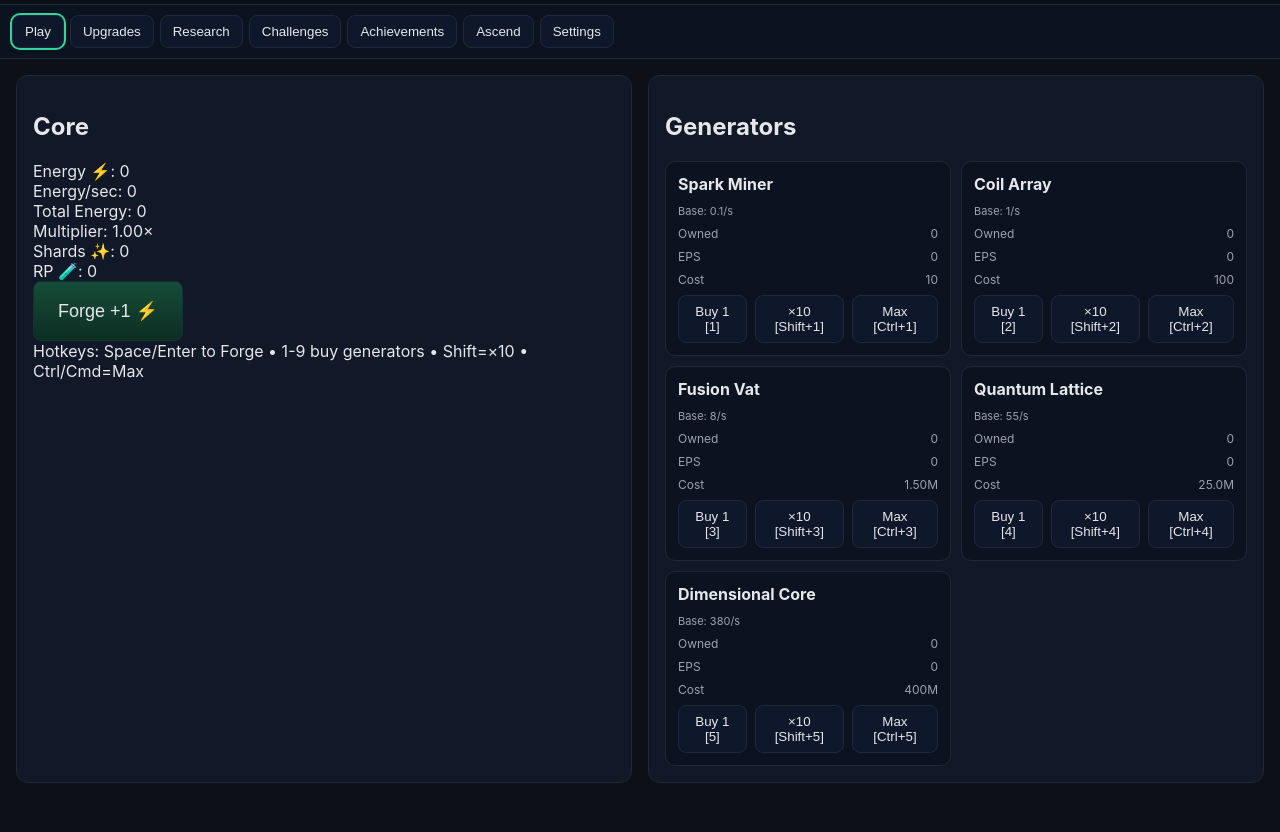
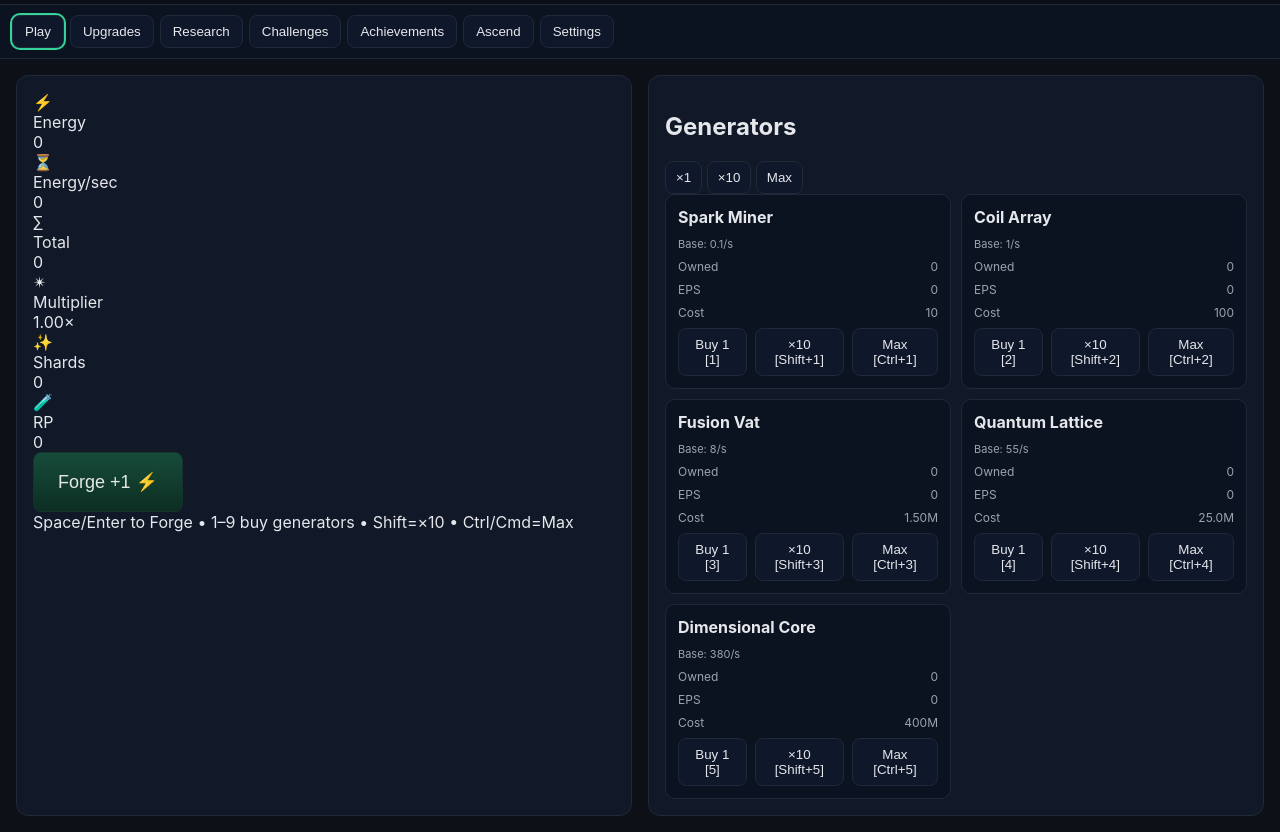
Before and after one commit to MarshmellowSpark/test-game, a plain HTML site: page index.html in a window 1280 px wide. Shown: the part 57-889 px from the top of the page. Before the commit the page ends 856 px from the top, so only its background shows below. Drawn offline with Linux system fonts and the light colour scheme.

Commit message:
Update index.html

```diff
--- a/index.html
+++ b/index.html
@@ -2,9 +2,8 @@
 <html lang="en">
 <head>
   <meta charset="utf-8" />
-  <title>Quantum Forge — Incremental</title>
+  <title>Quantum Forge</title>
   <meta name="viewport" content="width=device-width,initial-scale=1" />
-  <link rel="preconnect" href="." />
   <link rel="stylesheet" href="style.css" />
 </head>
 <body>
@@ -20,6 +19,9 @@
           <option value="dark">Dark</option>
           <option value="light">Light</option>
           <option value="terminal">Terminal</option>
+          <option value="neon">Neon</option>
+          <option value="solar">Solarized</option>
+          <option value="midnight">Midnight</option>
         </select>
       </div>
     </header>
@@ -35,31 +37,35 @@
     </nav>
 
     <main class="panes">
-      <!-- PLAY -->
       <section id="play" class="pane active">
         <div class="columns">
-          <div class="panel">
-            <h2>Core</h2>
-            <div class="stats">
-              <div>Energy ⚡: <span id="energy">0</span></div>
-              <div>Energy/sec: <span id="eps">0</span></div>
-              <div>Total Energy: <span id="totalEnergy">0</span></div>
-              <div>Multiplier: <span id="mult">1.00×</span></div>
-              <div>Shards ✨: <span id="shards">0</span></div>
-              <div>RP 🧪: <span id="rp">0</span></div>
+          <div class="panel panel-core">
+            <div class="quick">
+              <div class="qstat"><span>⚡</span><div><div class="label">Energy</div><div id="energy" class="val">0</div></div></div>
+              <div class="qstat"><span>⏳</span><div><div class="label">Energy/sec</div><div id="eps" class="val">0</div></div></div>
+              <div class="qstat"><span>∑</span><div><div class="label">Total</div><div id="totalEnergy" class="val">0</div></div></div>
+              <div class="qstat"><span>✴︎</span><div><div class="label">Multiplier</div><div id="mult" class="val">1×</div></div></div>
+              <div class="qstat"><span>✨</span><div><div class="label">Shards</div><div id="shards" class="val">0</div></div></div>
+              <div class="qstat"><span>🧪</span><div><div class="label">RP</div><div id="rp" class="val">0</div></div></div>
             </div>
             <button id="bigBtn" class="big">Forge +<span id="clickVal">1</span> ⚡</button>
-            <div class="hint">Hotkeys: Space/Enter to Forge • 1-9 buy generators • Shift=×10 • Ctrl/Cmd=Max</div>
+            <div class="hint">Space/Enter to Forge • 1–9 buy generators • Shift=×10 • Ctrl/Cmd=Max</div>
           </div>
 
           <div class="panel">
-            <h2>Generators</h2>
+            <div class="panel-head">
+              <h2>Generators</h2>
+              <div class="bulk">
+                <button id="bulk1" data-bulk="1" class="active">×1</button>
+                <button id="bulk10" data-bulk="10">×10</button>
+                <button id="bulkMax" data-bulk="max">Max</button>
+              </div>
+            </div>
             <div id="generators" class="grid"></div>
           </div>
         </div>
       </section>
 
-      <!-- UPGRADES -->
       <section id="upgrades" class="pane">
         <div class="panel">
           <h2>Upgrades</h2>
@@ -67,15 +73,13 @@
         </div>
       </section>
 
-      <!-- RESEARCH -->
       <section id="research" class="pane">
         <div class="panel">
-          <h2>Research (costs RP 🧪)</h2>
+          <h2>Research</h2>
           <div id="researchList" class="grid"></div>
         </div>
       </section>
 
-      <!-- CHALLENGES -->
       <section id="challenges" class="pane">
         <div class="panel">
           <h2>Challenges</h2>
@@ -84,7 +88,6 @@
         </div>
       </section>
 
-      <!-- ACHIEVEMENTS -->
       <section id="achievements" class="pane">
         <div class="panel">
           <h2>Achievements</h2>
@@ -92,32 +95,31 @@
         </div>
       </section>
 
-      <!-- PRESTIGE -->
       <section id="prestige" class="pane">
         <div class="panel">
           <h2>Ascend</h2>
-          <p>Reset Energy, Generators, Upgrades. Gain <b>Shards ✨</b> which give a permanent global multiplier.</p>
+          <p>Reset most progress to gain Shards that permanently increase power.</p>
           <p>Next Ascend yields: <span id="nextShards">0</span> ✨</p>
           <button id="ascendBtn" class="danger">Ascend & Reset</button>
-          <div class="note">Formula: ⌊(Total Energy / 1e6) ^ 0.5⌋</div>
+          <div class="note">⌊(Total Energy / 1e6) ^ 0.5⌋</div>
         </div>
       </section>
 
-      <!-- SETTINGS -->
       <section id="settings" class="pane">
         <div class="panel">
           <h2>Settings</h2>
           <div class="settings">
             <label><input type="checkbox" id="autosaveToggle" checked> Autosave (20s)</label>
             <label><input type="checkbox" id="notifsToggle" checked> Popups</label>
-            <button id="hardResetBtn" class="danger">Hard Reset (wipe save)</button>
+            <button id="downloadSaveBtn">Download Save</button>
+            <input id="uploadSaveInput" type="file" accept=".qfsave,application/json" />
+            <button id="hardResetBtn" class="danger">Hard Reset</button>
           </div>
           <div class="log" id="log"></div>
         </div>
       </section>
     </main>
   </div>
-
   <script src="main.js"></script>
 </body>
 </html>
```
